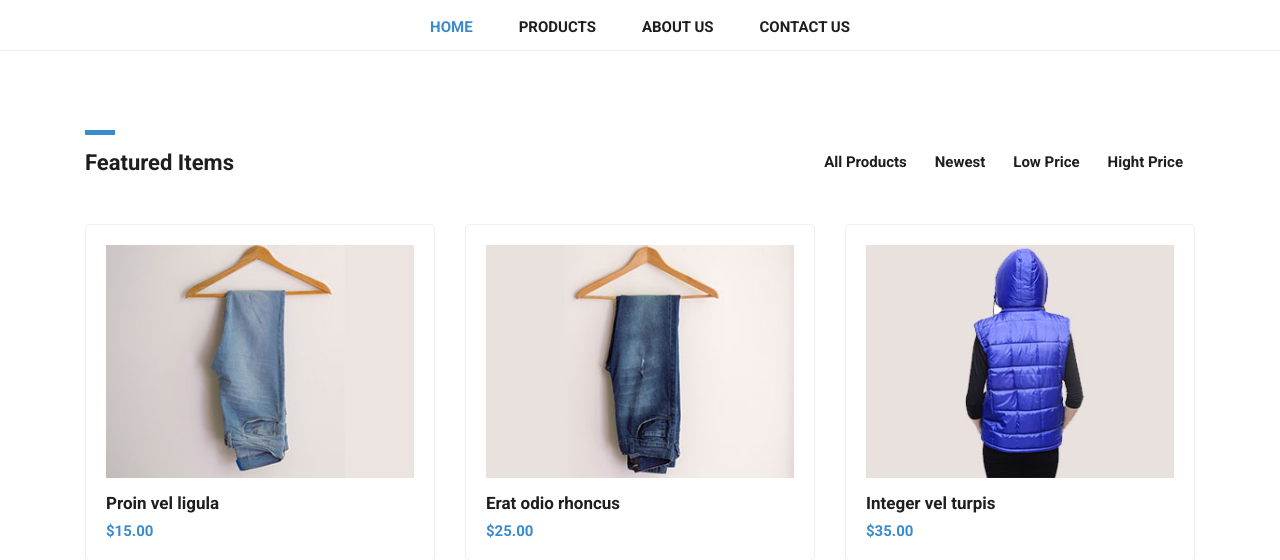
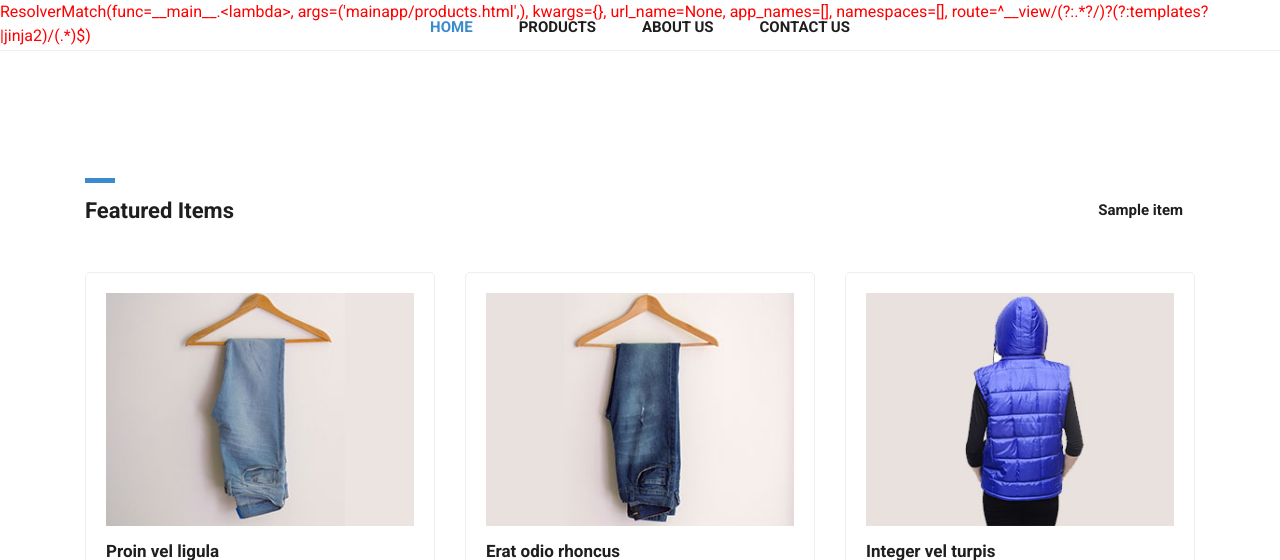
Before and after one commit to morozov1982/stepshop_sdp_201, a Django app: template stepshop/mainapp/templates/mainapp/products.html in a window 1280 px wide. Shown: the part 140-700 px from the top of the page. Run offline with Django 3.2, Linux system fonts and the light colour scheme; the template is opened without the code that fills it: most values are stand-ins (such as "Sample title", 1, 10 or a date in 2020); parts of the project's set-up code (start-up, migrations or seed data) failed here and were passed over; some libraries are stand-ins or nearby versions.

Commit message:
update: lisson_03 classwork

```diff
--- a/stepshop/mainapp/templates/mainapp/products.html
+++ b/stepshop/mainapp/templates/mainapp/products.html
@@ -1,7 +1,16 @@
-{% extends 'base.html' %}
+{% extends 'stepshop/base.html' %}
 {% load static %}
 
 {% block content %}
+
+<!-- Удалить -->
+<div style="color:red;">
+    {{ request.resolver_match }}
+</div>
+<!-- Удалить -->
+
+
+
   <!-- Page Content -->
     <!-- Items Starts Here -->
     <div class="featured-page">
@@ -15,10 +24,9 @@
           </div>
           <div class="col-md-8 col-sm-12">
             <div id="filters" class="button-group">
-              <button class="btn btn-primary" data-filter="*">All Products</button>
-              <button class="btn btn-primary" data-filter=".new">Newest</button>
-              <button class="btn btn-primary" data-filter=".low">Low Price</button>
-              <button class="btn btn-primary" data-filter=".high">Hight Price</button>
+                {% for item in links_menu %}
+                    <button class="btn btn-primary" data-filter="{{ item.filter }}">{{ item.name }}</button>
+                {% endfor %}
             </div>
           </div>
         </div>
--- a/stepshop/stepshop/templates/stepshop/base.html
+++ b/stepshop/stepshop/templates/stepshop/base.html
@@ -11,7 +11,14 @@
     <meta name="author" content="">
     <link href="https://fonts.googleapis.com/css?family=Roboto:100,300,400,500,700" rel="stylesheet">
 
-    <title>{% block title %}PageName{% endblock %}</title>
+    <title>{% block title %}
+      {% if title %}
+        {{ title|title }}
+      {% else %}
+        Заголовок
+      {% endif %}
+
+      {% endblock %}</title>
 
     <!-- Bootstrap core CSS -->
     <link href="{% static 'stepshop/bootstrap/css/bootstrap.min.css' %}" rel="stylesheet">
--- a/stepshop/stepshop/templates/stepshop/index.html
+++ b/stepshop/stepshop/templates/stepshop/index.html
@@ -1,7 +1,5 @@
 {% extends 'stepshop/base.html' %}
 {% load static %}
-
-{% block title %}PageName{% endblock %}
 
 {% block content %}
 <!-- Page Content -->
```
Also changed, not shown: stepshop/mainapp/views.py (+15 -1 lines).
